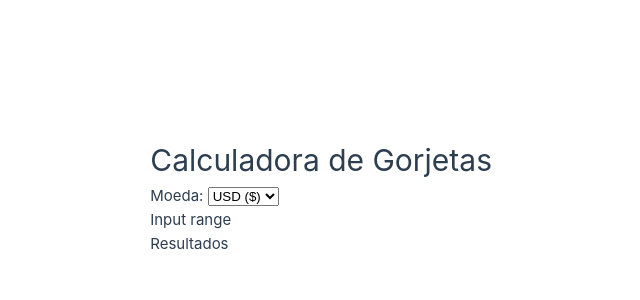
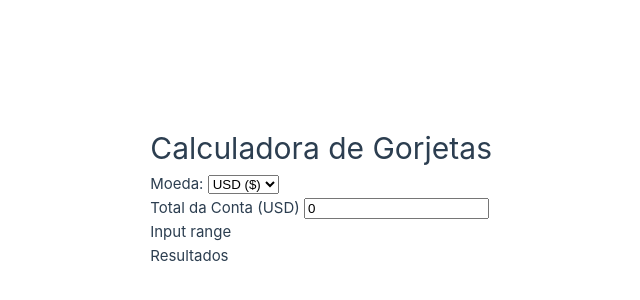
Before and after one commit to victormachadogp/frontend-assessment, a Vue app: page / in a window 1280 px wide. Shown: the part 204-504 px from the top of the page, without its empty margins (148-788 px from the left). Built offline with nearby package versions, Linux system fonts and the light colour scheme.

Commit message:
Adiciona campo de entrada para o total da conta

```diff
--- a/src/components/TipCalculator.vue
+++ b/src/components/TipCalculator.vue
@@ -3,6 +3,19 @@
     <h1 class="tip-calculator__title">Calculadora de Gorjetas</h1>
 
     <CurrencySelector v-model="selectedCurrency" class="tip-calculator__currency-selector" />
+
+    <div class="tip-calculator__bill-input">
+      <label class="tip-calculator__label">
+        Total da Conta ({{ selectedCurrency }})
+        <input
+          type="number"
+          v-model.number="billTotal"
+          min="0"
+          step="0.01"
+          class="tip-calculator__input"
+        />
+      </label>
+    </div>
 
     <RangeField />
 
@@ -17,6 +30,7 @@ import CurrencySelector from './CurrencySelector.vue'
 import RangeField from './RangeField.vue'
 import ResultsPanel from './ResultsPanel.vue'
 
+const billTotal = ref(0)
 const selectedCurrency = ref('USD')
 </script>
 
```
